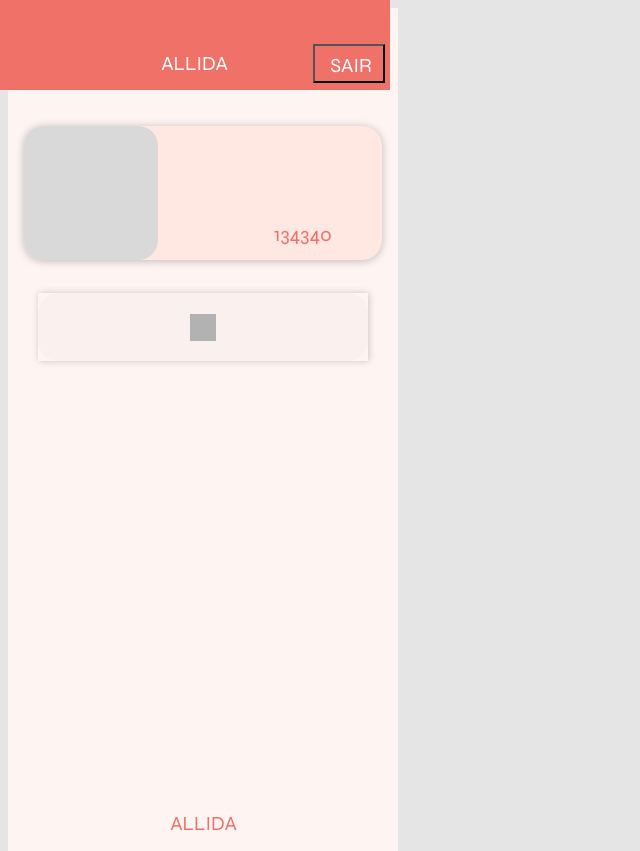
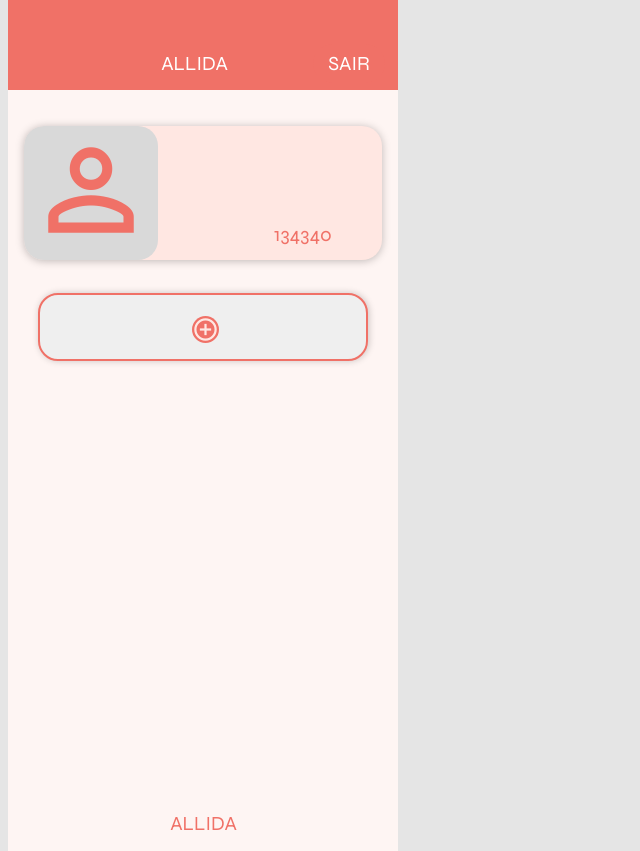
Before and after one commit to theomilll/Allida_projetos, a Django app: template templates/dispositivoCadastrado/index.html in a window 1280 px wide. Shown: the top 851 px of the page, without its empty margins (0-640 px from the left). Run offline with Django 4.2, Linux system fonts and the light colour scheme; the template is opened without the code that fills it, so the values that code supplies are empty.

Commit message:
tela dispositivosCadastrados fixed

```diff
--- a/templates/dispositivoCadastrado/index.html
+++ b/templates/dispositivoCadastrado/index.html
@@ -5,6 +5,7 @@
         	<meta name="description" content="Figma htmlGenerator">
             <meta name="author" content="htmlGenerator">
             <link href="https://fonts.googleapis.com/css?family=Syne&display=swap" rel="stylesheet">
+			<link rel="stylesheet" href="https://fonts.googleapis.com/icon?family=Material+Icons">
 			<link rel="stylesheet" href="styles.css">
             <style>
               /*
@@ -18,17 +19,18 @@
 
         	<body>
         		<div class=e188_44>
-					<div class=e188_47>
-						<div  class="e188_48"></div>
-						<div  class="e188_49"></div>
-					</div>
+					<button class="e188_47 add-btn">
+						<div  class="e188_49 btn-back">
+							<span class="material-icons add-btn-icon">add_circle_outline</span>
+						</div>
+					</button>
 					<span  class="e188_55">ALLIDA</span>
 					<div class=e203_76>
 						<div  class="e188_45"></div>
 						<span  class="e188_46">134340</span>
 						<div class=e203_3>
 							<div  class="e203_2">
-
+								<span class="material-icons profile">person_outline</span>
 							</div>
 							</div>
 						</div>
@@ -40,7 +42,7 @@
 						</div>
 					</div>
 					<div class=e203_135>
-						<button  class="e203_136">
+						<button  class="e203_136 quit-btn">
 							<span  class="e203_137">SAIR</span>
 						</button>
 					</div>
--- a/templates/dispositivoCadastrado/styles.css
+++ b/templates/dispositivoCadastrado/styles.css
@@ -11,6 +11,10 @@
 	position:absolute;
 	left:30px;
 	top:285px;
+	border-style: solid;
+	border-radius: 20px;
+	border-width: 2px;
+	border-color: rgba(240.00000089406967, 113.00000086426735, 103.0000014603138, 1);
 }
 .e188_48 {
 	background-color:rgba(248.0000004172325, 237.0000010728836, 235.0000011920929, 0.5);
@@ -26,7 +30,7 @@
 }
 .e188_49 {
 	background-color:rgba(178.00000458955765, 178.00000458955765, 178.00000458955765, 1);
-	width:25.810056686401367px;
+	width:27px;
 	height:27px;
 	position:absolute;
 	left:152.094970703125px;
@@ -137,7 +141,7 @@
 	width:390px;
 	height:90px;
 	position:absolute;
-	left:0px;
+	left:8px;
 	top:0px;
 }
 .e188_54 {
@@ -166,6 +170,8 @@
 	position:absolute;
 	left:0px;
 	top:0px;
+	display: flex;
+	align-items: center;
 }
 .e203_137 {
 	color:rgba(255, 255, 255, 1);
@@ -179,3 +185,42 @@
 	font-size:20px;
 	letter-spacing:0;
 }
+.profile{
+	display: flex;
+	justify-content: center;
+	align-items: center;
+	font-size: 128px;
+	color: rgba(240.00000089406967, 113.00000086426735, 103.0000014603138, 1);
+}
+.add-btn-icon{
+	display: flex;
+	display: flex;
+	justify-content: center;
+	align-items: center;
+	font-size: 27px;
+	color: rgba(255, 230.7259601354599, 226.31249696016312, 1);
+}
+.btn-back{
+	border-radius: 50%;
+	background-color: rgba(240.00000089406967, 113.00000086426735, 103.0000014603138, 1);
+	border-style: none;
+}
+.quit-btn{
+	border-style: none;
+	border-radius: 20px;
+}
+.quit-btn:hover{
+	background-color: rgb(196, 67, 58);
+	transition: all 0.35s;
+}
+.add-btn:hover .add-btn-icon{
+	font-size: 30;
+}
+.add-btn:hover .btn-back{
+	width: 31px;
+	height: 31px;
+}
+.add-btn:hover{
+	transition: all 0.35s;
+	background-color: rgb(230, 230, 230);
+}
```
